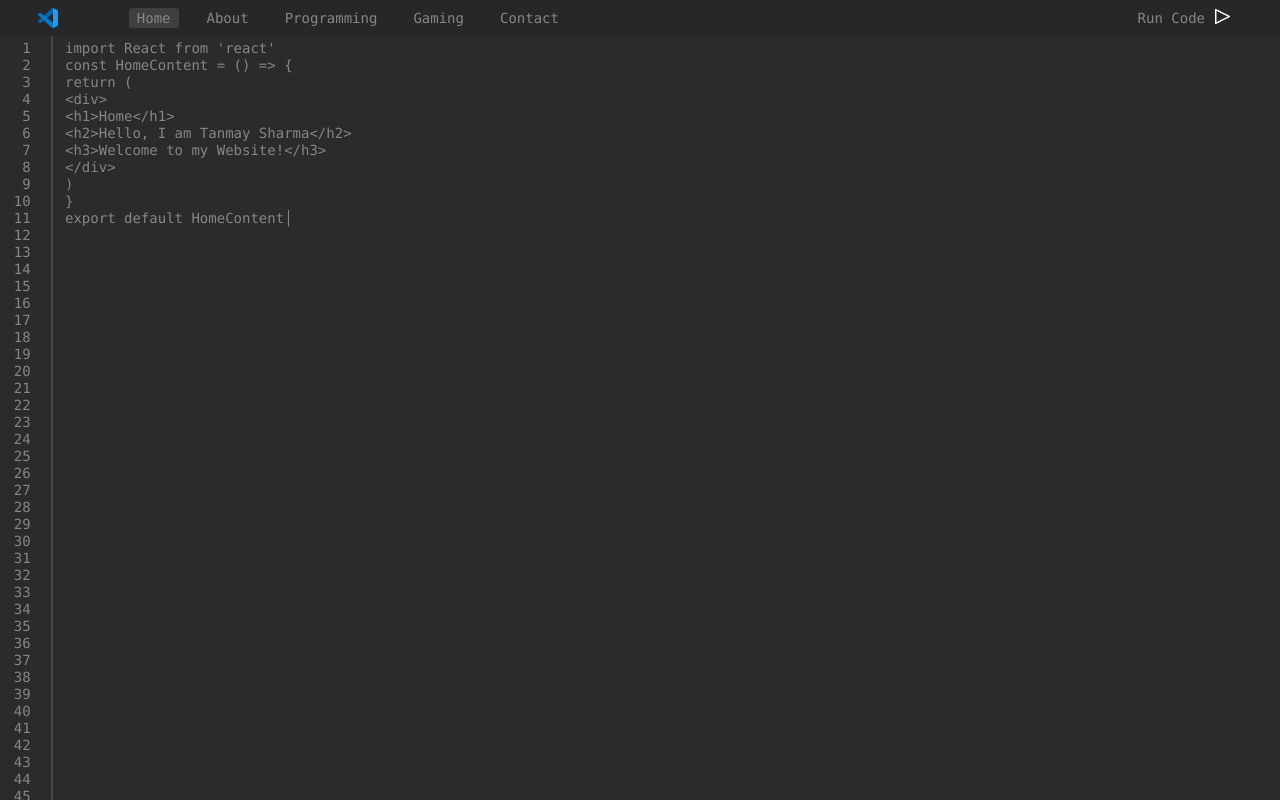
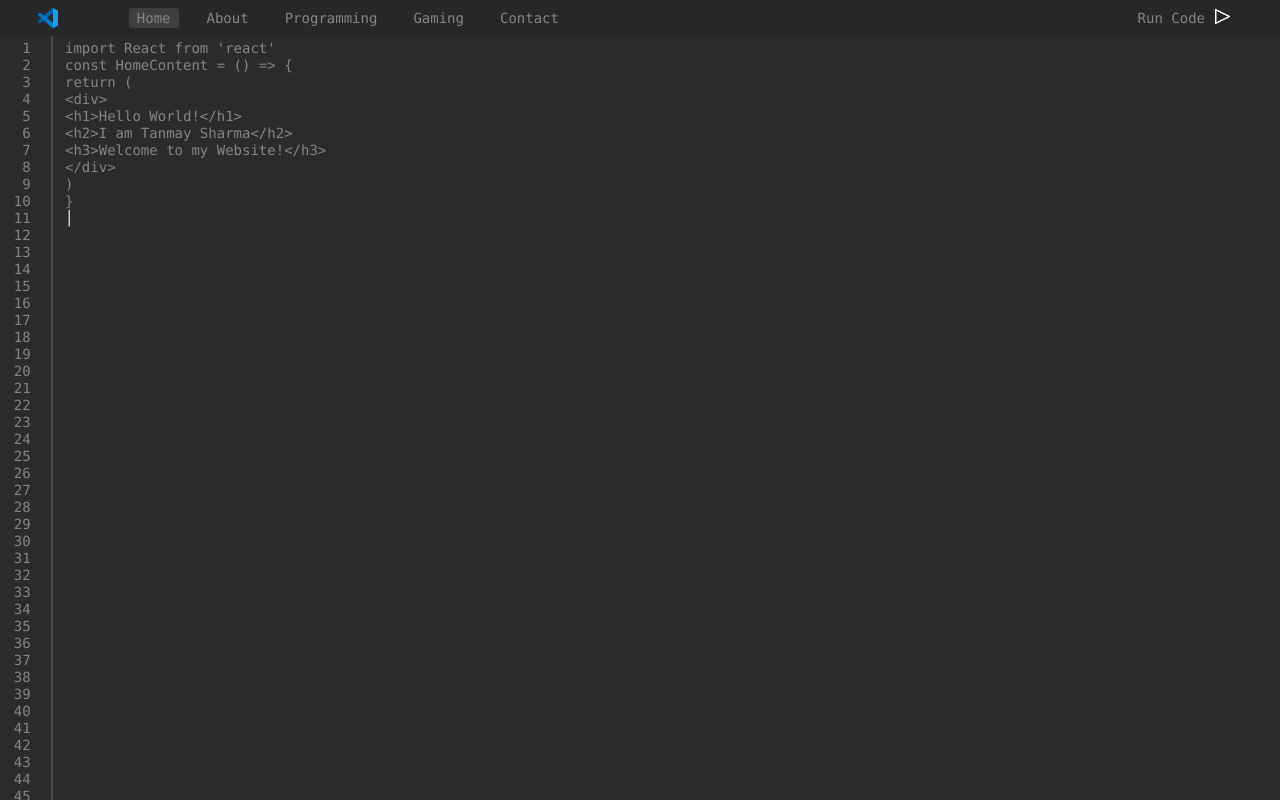
Before and after one commit to tanmaysharma1337/react-portfolio-website, a React (Vite) app: page / in a window 1280 px wide. Built offline with nearby package versions, Linux system fonts and the light colour scheme.

Commit message:
- changed cursor style - fixed typos

```diff
--- a/src/components/AboutContent.jsx
+++ b/src/components/AboutContent.jsx
@@ -25,6 +25,10 @@ function AboutContent() {
         Programming is my playground, my canvas, and my passion.
         It's where I feel most alive, exploring endless possibilities and constantly learning something new.
         And that's why I'm here, ready to dive into the next adventure and see where it takes me. </p>
+
+        <h3>Check out my socials</h3>
+        <a style={{color:"lightblue"}} href="https://github.com/tanmaysharma1337">Github</a>
+        <a style={{color:"lightblue"}} href="https://www.linkedin.com/in/tanmay-weezzee-sharma/">Linkedin</a>
         </div>
       )
     }
@@ -35,9 +39,9 @@ function AboutContent() {
     if (currentIndex < text[currentLine].length) {
       const timeout = setTimeout(() => {
         setContent((prevText) => prevText + text[currentLine][currentIndex]);
-        setContentText(<p>{content}│</p>);
+        setContentText(<p>{content}<span style={{color:"white"}}>│</span></p>);
         setCurrentIndex((prevIndex) => prevIndex + 1);
-      }, 1);
+      }, 25);
 
       return () => clearTimeout(timeout);
     } else if (currentLine < text.length - 1) {
--- a/src/components/AboutContentRun.jsx
+++ b/src/components/AboutContentRun.jsx
@@ -1,7 +1,8 @@
-import React from "react";
+import React, { useEffect, useState } from "react";
 import profilePicture from "../assets/profile-picture.png";
 
 const AboutContentRun = () => {
+
   return (
     <div className="code-executed">
       <div className="about-page">
@@ -29,14 +30,25 @@ const AboutContentRun = () => {
         Programming is my playground, my canvas, and my passion. It's where I
         feel most alive, exploring endless possibilities and constantly learning
         something new. And that's why I'm here, ready to dive into the next
-        adventure and see where it takes me.{" "}
+        adventure and see where it takes me. <br />
         <br />
-        <br />
+      </p>
+      <div className="content-devider">
         <hr />
-      </p>
-
+      </div>
       <h3>Check out my socials</h3>
-      <a style={{color:"lightblue"}} href="https://github.com/tanmaysharma1337">Github</a> <a style={{color:"lightblue"}} href="https://www.linkedin.com/in/tanmay-weezzee-sharma/">Linkedin</a>
+      <a
+        style={{ color: "lightblue" }}
+        href="https://github.com/tanmaysharma1337"
+      >
+        Github
+      </a>{" "}
+      <a
+        style={{ color: "lightblue" }}
+        href="https://www.linkedin.com/in/tanmay-weezzee-sharma/"
+      >
+        Linkedin
+      </a>
     </div>
   );
 };
--- a/src/components/GamingContent.jsx
+++ b/src/components/GamingContent.jsx
@@ -38,9 +38,9 @@ const GamingContent = () => {
     if (currentIndex < text[currentLine].length) {
       const timeout = setTimeout(() => {
         setContent((prevText) => prevText + text[currentLine][currentIndex]);
-        setContentText(<p>{content}│</p>);
+        setContentText(<p>{content}<span style={{color:"white"}}>│</span></p>);
         setCurrentIndex((prevIndex) => prevIndex + 1);
-      }, 1);
+      }, 25);
 
       return () => clearTimeout(timeout);
     } else if (currentLine < text.length - 1) {
--- a/src/components/HomeContent.jsx
+++ b/src/components/HomeContent.jsx
@@ -11,8 +11,8 @@ const HomeContent = () => {
   const HomeContent = () => {
     return (
       <div>
-        <h1>Home</h1>
-        <h2>Hello, I am Tanmay Sharma</h2>
+        <h1>Hello World!</h1>
+        <h2>I am Tanmay Sharma</h2>
         <h3>Welcome to my Website!</h3>
       </div>
     )
@@ -24,9 +24,9 @@ const HomeContent = () => {
     if (currentIndex < text[currentLine].length) {
       const timeout = setTimeout(() => {
         setContent((prevText) => prevText + text[currentLine][currentIndex]);
-        setContentText(<p>{content}│</p>);
+        setContentText(<p>{content} <span style={{color:"white"}}>│</span></p>);
         setCurrentIndex((prevIndex) => prevIndex + 1);
-      }, 1);
+      }, 25);
 
       return () => clearTimeout(timeout);
     } else if (currentLine < text.length - 1) {
--- a/src/components/Navbar.jsx
+++ b/src/components/Navbar.jsx
@@ -11,7 +11,6 @@ function Navbar(props) {
 
     let headerMenuItems = e.target.parentElement.parentElement;
     headerMenuItems.childNodes.forEach((value)=>{
-      console.log(value.childNodes[0])
       if (value.childNodes[0] != e.target)
         {
           value.childNodes[0].style.backgroundColor = null
--- a/src/components/ProgrammingContent.jsx
+++ b/src/components/ProgrammingContent.jsx
@@ -10,7 +10,7 @@ const ProgrammingContent = () => {
 
   const ProgrammingContent = () => {
     return (
-      <div className='code-executed'>
+      <div>
       <h2>Programming</h2>
       <p style={{width:"40%"}}>My journey into programming began with a spark of curiosity that ignited into a passionate love affair with code.
       It all started with a desire to understand the mechanics behind the digital world, to unravel its mysteries one line of code at a time.
@@ -34,9 +34,9 @@ const ProgrammingContent = () => {
     if (currentIndex < text[currentLine].length) {
       const timeout = setTimeout(() => {
         setContent((prevText) => prevText + text[currentLine][currentIndex]);
-        setContentText(<p>{content}│</p>);
+        setContentText(<p>{content}<span style={{color:"white"}}>│</span></p>);
         setCurrentIndex((prevIndex) => prevIndex + 1);
-      }, 1);
+      }, 25);
 
       return () => clearTimeout(timeout);
     } else if (currentLine < text.length - 1) {
--- a/src/style.css
+++ b/src/style.css
@@ -99,6 +99,10 @@
   width: 50%;
 }
 
+.content-devider {
+  width: 50%;
+}
+
 @media only screen and (max-width: 600px) {
   .header-navigation-buttons li {
     list-style-type: none;
@@ -118,4 +122,7 @@
     padding: 8px;
     margin-left: 0px;
   }
+  .content-devider {
+    width: 100%;
+  }
 }
```
